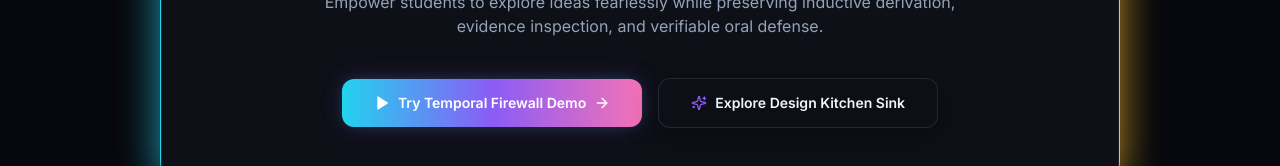
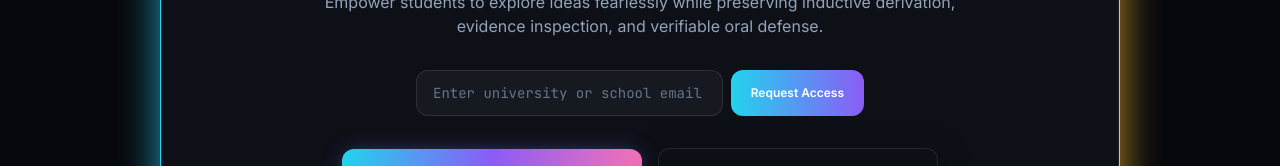
Before and after one commit to FuzailAhmad-Sphericaljudge/prism-ai-learning-assistant, a Next.js app in the folder web/: page / in a window 1280 px wide. Shown: the part 8198-8364 px from the top of the page. Built offline with nearby package versions, Linux system fonts and the light colour scheme; no server answers.

Commit message:
feat(landing): add interactive institutional access request input in FinalCta.tsx

```diff
--- a/web/components/landing/FinalCta.tsx
+++ b/web/components/landing/FinalCta.tsx
@@ -7,6 +7,9 @@ import { GlowBorder } from "@/components/prism/GlowBorder";
 import { GradientText } from "@/components/prism/GradientText";
 
 export const FinalCta: React.FC = () => {
+  const [email, setEmail] = React.useState<string>("");
+  const [submitted, setSubmitted] = React.useState<boolean>(false);
+
   return (
     <section className="py-24 relative overflow-hidden bg-[#07080D]">
       {/* Radiant Prism Core Glow */}
@@ -28,9 +31,33 @@ export const FinalCta: React.FC = () => {
               </GradientText>
             </h2>
 
-            <p className="text-sm sm:text-base text-foreground-muted max-w-2xl mx-auto mb-10 leading-relaxed font-normal">
+            <p className="text-sm sm:text-base text-foreground-muted max-w-2xl mx-auto mb-8 leading-relaxed font-normal">
               Empower students to explore ideas fearlessly while preserving inductive derivation, evidence inspection, and verifiable oral defense.
             </p>
+
+            {/* Early Access / Institutional Request Input */}
+            <form
+              onSubmit={(e) => {
+                e.preventDefault();
+                setSubmitted(true);
+              }}
+              className="w-full max-w-md mb-8 flex flex-col sm:flex-row gap-2"
+            >
+              <input
+                type="email"
+                placeholder="Enter university or school email..."
+                value={email}
+                onChange={(e) => setEmail(e.target.value)}
+                required
+                className="flex-1 px-4 py-3 rounded-xl bg-white/[0.04] border border-white/10 text-xs sm:text-sm text-white placeholder:text-foreground-subtle focus:outline-none focus:border-prism-cyan transition-colors font-mono"
+              />
+              <button
+                type="submit"
+                className="px-5 py-3 rounded-xl bg-gradient-to-r from-prism-cyan to-prism-violet text-white text-xs font-semibold hover:opacity-95 transition-opacity flex-shrink-0"
+              >
+                {submitted ? "Access Reserved ✓" : "Request Access"}
+              </button>
+            </form>
 
             {/* Action Buttons */}
             <div className="flex flex-wrap items-center justify-center gap-4">
```
